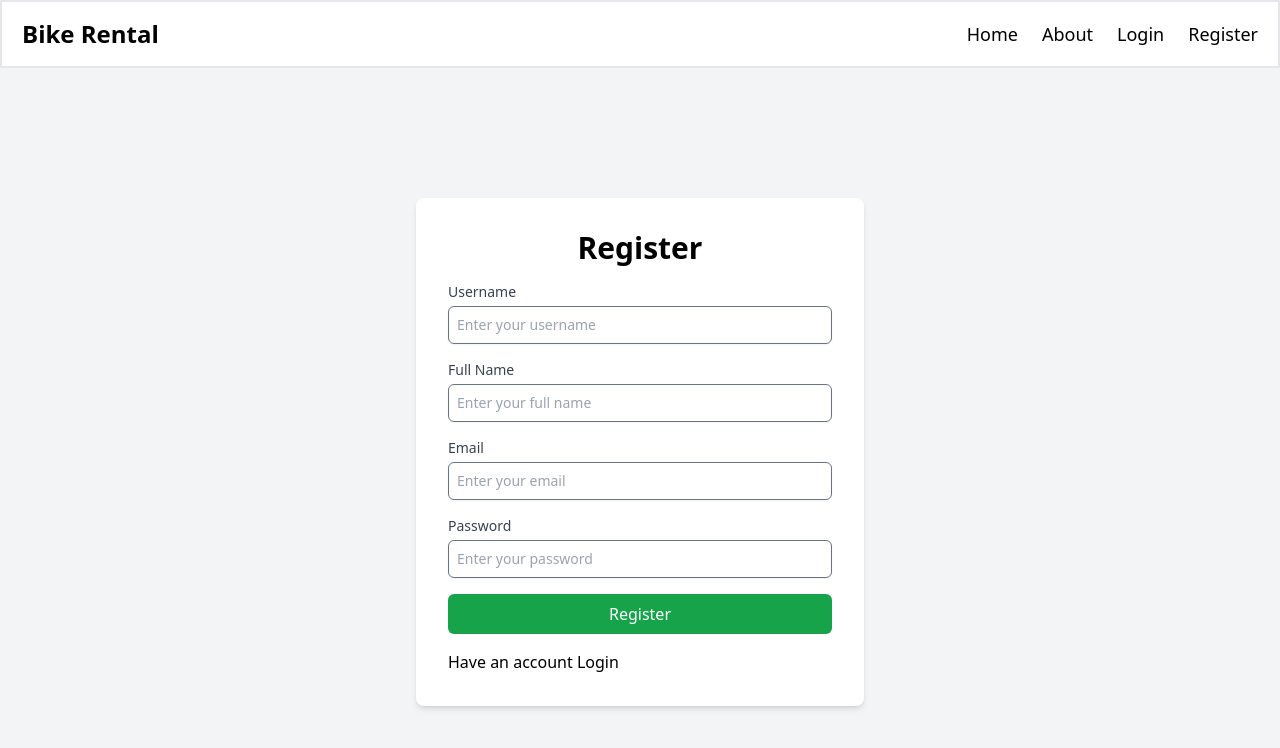
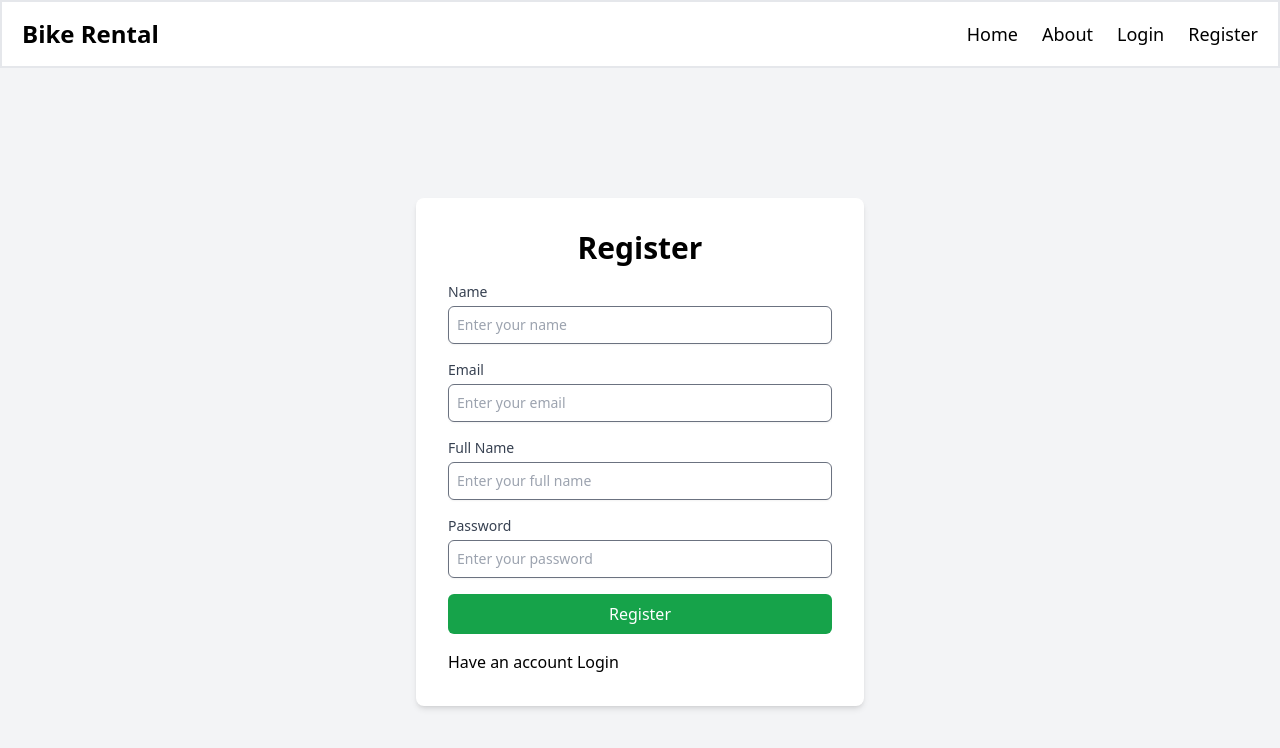
Before and after one commit to anahatbasnet/Bike-Rental-Frontend, a React (Vite) app: page /register in a window 1280 px wide. Shown: the top 748 px of the page. Built offline with nearby package versions, Linux system fonts and the light colour scheme.

Commit message:
registeration doing

```diff
--- a/src/pages/Register.jsx
+++ b/src/pages/Register.jsx
@@ -1,31 +1,67 @@
-import React from 'react';
+import React, { useState } from 'react';
 import Button from "../components/Buttons";
 import { Link } from 'react-router-dom';
 
 export default function Register() {
+    const [formData, setFormData] = useState({
+        name: '',
+        email: '',
+        fullName: '',
+        password: '',
+        role: 'USER'
+    });
+
+    const handleChange = (e) => {
+        setFormData({ ...formData, [e.target.name]: e.target.value });
+    };
+
+    const handleSubmit = async (e) => {
+        e.preventDefault();
+
+        try {
+            const response = await fetch('http://localhost:8080/auth/signup', {
+                method: 'POST',
+                headers: {
+                    'Content-Type': 'application/json'
+                },
+                body: JSON.stringify(formData)
+            });
+
+            if (response.status === 200) {
+                console.log(response)
+                alert("User registered successfully");
+
+
+            } else {
+                if (response.status === 400) {
+                    const responseData = await response.json();
+                    alert(responseData.message);
+                } else {
+                    alert("Registration failed. Please try again.");
+                }
+            }
+        } catch (error) {
+            console.error('Error registering user:', error);
+            alert("Registration failed. Please try again.");
+        }
+    };
+
+
     return (
         <div className="flex flex-col items-center justify-center min-h-screen bg-gray-100">
             <div className="bg-white p-8 rounded-lg shadow-md max-w-md w-full mt-[-2rem]">
                 <h2 className="text-3xl font-semibold mb-4 text-center">Register</h2>
-                <form className="space-y-4">
+                <form className="space-y-4" onSubmit={handleSubmit}>
                     <div>
-                        <label htmlFor="username" className="block text-sm font-medium text-gray-700">Username</label>
+                        <label htmlFor="name" className="block text-sm font-medium text-gray-700">Name</label>
                         <input
-                            id="username"
-                            name="username"
+                            id="name"
+                            name="name"
                             type="text"
-                            className="mt-1 focus:ring-blue-500 focus:border-blue-500 block w-full shadow-sm sm:text-sm  rounded-md py-2 border border-gray-500 px-2"
-                            placeholder="Enter your username"
-                        />
-                    </div>
-                    <div>
-                        <label htmlFor="fullname" className="block text-sm font-medium text-gray-700">Full Name</label>
-                        <input
-                            id="fullname"
-                            name="fullname"
-                            type="text"
-                            className="mt-1 focus:ring-blue-500 focus:border-blue-500 block w-full shadow-sm sm:text-sm  rounded-md py-2 border border-gray-500 px-2"
-                            placeholder="Enter your full name"
+                            value={formData.name}
+                            onChange={handleChange}
+                            className="mt-1 focus:ring-blue-500 focus:border-blue-500 block w-full shadow-sm sm:text-sm rounded-md py-2 border border-gray-500 px-2"
+                            placeholder="Enter your name"
                         />
                     </div>
                     <div>
@@ -34,8 +70,22 @@ export default function Register() {
                             id="email"
                             name="email"
                             type="email"
-                            className="mt-1 focus:ring-blue-500 focus:border-blue-500 block w-full shadow-sm sm:text-sm  rounded-md py-2 border border-gray-500 px-2"
+                            value={formData.email}
+                            onChange={handleChange}
+                            className="mt-1 focus:ring-blue-500 focus:border-blue-500 block w-full shadow-sm sm:text-sm rounded-md py-2 border border-gray-500 px-2"
                             placeholder="Enter your email"
+                        />
+                    </div>
+                    <div>
+                        <label htmlFor="fullName" className="block text-sm font-medium text-gray-700">Full Name</label>
+                        <input
+                            id="fullName"
+                            name="fullName"
+                            type="text"
+                            value={formData.fullName}
+                            onChange={handleChange}
+                            className="mt-1 focus:ring-blue-500 focus:border-blue-500 block w-full shadow-sm sm:text-sm rounded-md py-2 border border-gray-500 px-2"
+                            placeholder="Enter your full name"
                         />
                     </div>
                     <div>
@@ -44,11 +94,13 @@ export default function Register() {
                             id="password"
                             name="password"
                             type="password"
-                            className="mt-1 focus:ring-blue-500 focus:border-blue-500 block w-full shadow-sm sm:text-sm  rounded-md py-2 border border-gray-500 px-2"
+                            value={formData.password}
+                            onChange={handleChange}
+                            className="mt-1 focus:ring-blue-500 focus:border-blue-500 block w-full shadow-sm sm:text-sm rounded-md py-2 border border-gray-500 px-2"
                             placeholder="Enter your password"
                         />
                     </div>
-                    <Button className="w-full bg-green-600 hover:bg-green-700 text-white py-2 rounded-md focus:outline-none focus:ring-2 focus:ring-blue-500">
+                    <Button type="submit" className="w-full bg-green-600 hover:bg-green-700 text-white py-2 rounded-md focus:outline-none focus:ring-2 focus:ring-blue-500">
                         Register
                     </Button>
                     <p>Have an account <Link to='/login'>Login</Link> </p>
--- a/src/pages/Rent.jsx
+++ b/src/pages/Rent.jsx
@@ -13,7 +13,7 @@ export default function Rent() {
                    <div className='flex flex-col'>
 
                    <div>
-                        <img src={bikeDetails.imageUrl} alt="Bike" className="h-[25rem] w-[30rem]" />
+                        <img src={bikeDetails.imageUrl} alt="Bike" className="h-[16rem] w-[35rem]" />
                     </div>
                     <div className="flex-col">
                         <strong>{bikeDetails.bikeName}</strong>
@@ -22,7 +22,7 @@ export default function Rent() {
                     </div>
                    </div>
                     <div className='flex '>
-                        <div className="flex flex-col  pl-6 gap-4 w-[22rem]">
+                        <div className="flex flex-col  pl-6 gap-1 w-[22rem]">
                             <strong>Enter your Details</strong>
                             <label htmlFor="fullName" className="text-gray-600">Full Name</label>
                             <input type="text" id="fullName" placeholder="Enter full name" className="border border-gray-300 rounded-md py-2 px-3 focus:outline-none focus:border-blue-500" />
@@ -42,13 +42,13 @@ export default function Rent() {
                             <label htmlFor="country" className="text-gray-600">Country</label>
                             <input type="text" id="country" placeholder="Enter country" className="border border-gray-300 rounded-md py-2 px-3 focus:outline-none focus:border-blue-500" />
 
-                            <button type="submit" className="bg-blue-500 hover:bg-blue-600 text-white font-bold py-2 px-4 rounded">
+                            <button type="submit" className="bg-green-600 hover:bg-green-700 text-white font-bold py-2 px-4 rounded">
                                 Submit
                             </button>
                             </div>
                         </div>
-                        <div className='px-5'>
-                            <p >
+                        <div className='px-5 text-xs gap-3'>
+                            <p>
                                 <strong>
 
                                 Booking Procedure:
```
